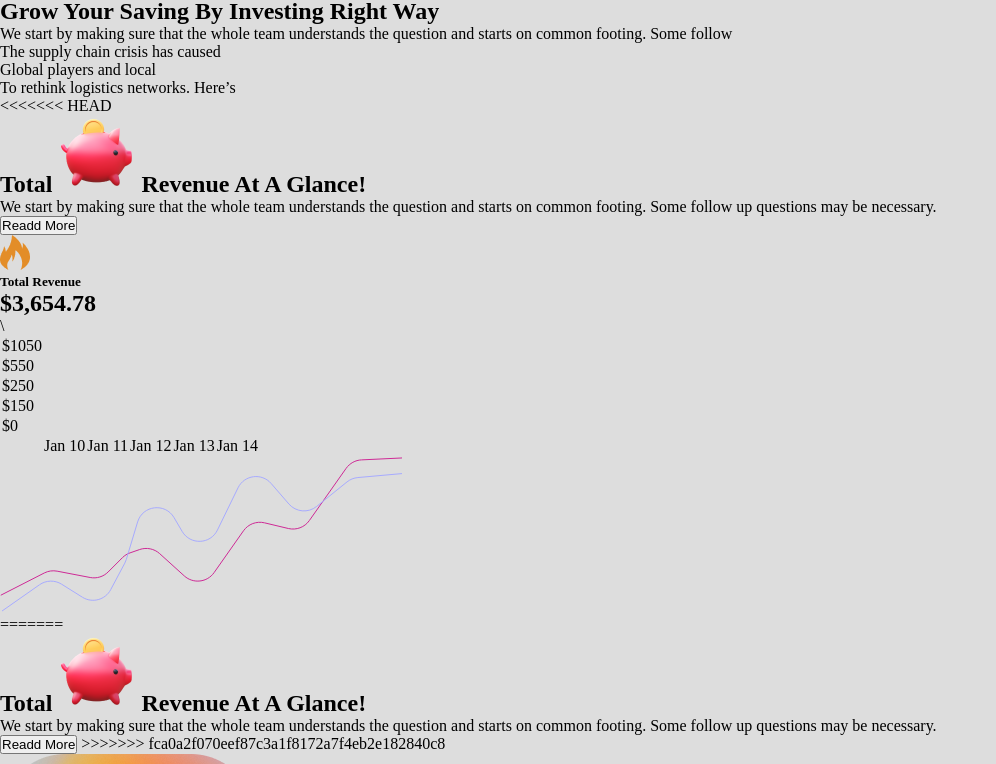
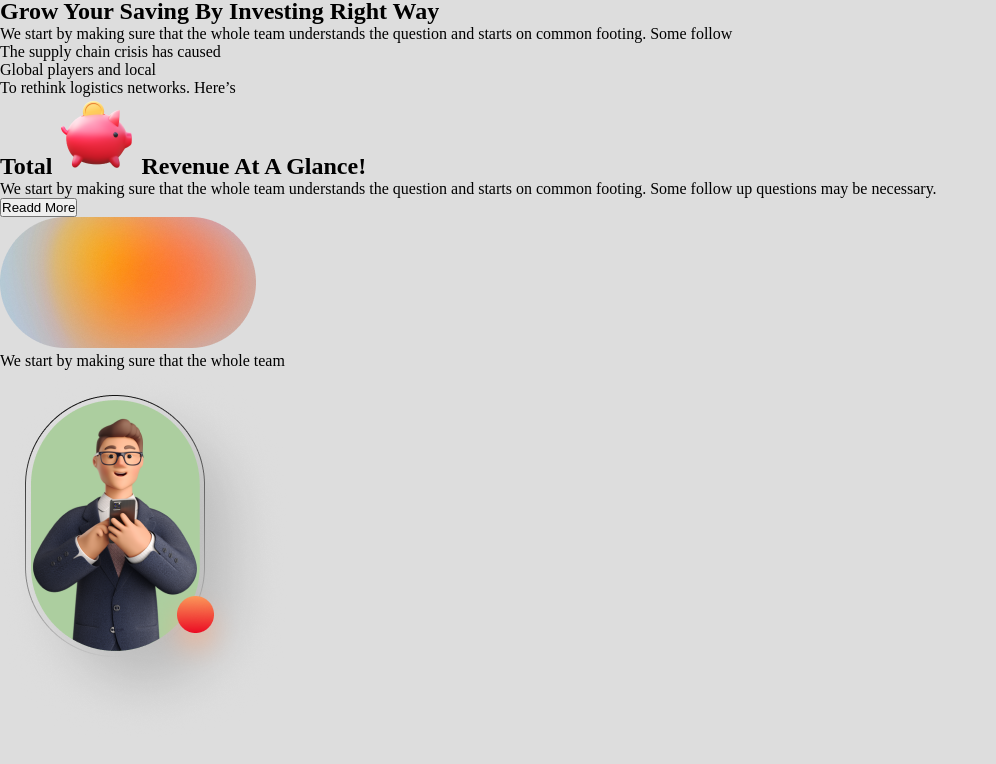
Before and after one commit to Bezu-re/bezu-re, a website: page index.html in a window 1280 px wide. Shown: the part 1697-2461 px from the top of the page, without its empty margins (0-996 px from the left). Drawn offline with Linux system fonts and the light colour scheme; a web font is replaced by a local one.

Commit message:
chanjenge from abbos

```diff
--- a/index.html
+++ b/index.html
@@ -194,60 +194,6 @@
           </div>
         </section>
         <section class="A_section_thyree">
-<<<<<<< HEAD
-            <div class="A_section_thyree_item">
-                <div class="A_section_thyree_item_child">
-                    <h1>Total <span>
-                        <img src="./Components/Abbos/image/3d-fluency-piggy-bank-with-coin 1.png" alt="">
-                    </span> Revenue
-                        At A Glance!</h1>
-                        <p>We start by making sure that the whole team understands the question and starts on common footing. Some follow up questions may be necessary.</p>
-                        <button>Readd More</button>
-                    </div>
-                <div class="A_section_thyree_item_child">
-                    <div class="A_section_thyree_item_child_1">
-                        <div class="A_section_thyree_item_child_1_img">
-                            <img src="./Components/Abbos/image/Vector.png" alt="">
-                        </div>
-                        <h5>Total Revenue</h5>
-                        <h1>$3,654.78</h1>
-                    </div>
-                    <div class="A_section_thyree_item_child_1">
-                        <table>
-                            <tr>
-                                <td>$1050</td>
-                            </tr>
-                            <tr>
-                                <td>$550</td>
-                            </tr>
-                            <tr>
-                                <td>$250</td>
-                            </tr>
-                            <tr>
-                                <td>$150</td>
-                            </tr>
-                            <tr>
-                                <td>$0</td>
-                            </tr>
-                            <tr>
-                                <td colspan="1"></td>\
-                                <td>Jan 10</td>
-                                <td>Jan 11</td>
-                                <td>Jan 12</td>
-                                <td>Jan 13</td>
-                                <td>Jan 14</td>
-                            </tr>
-                        </table>
-                        <span>
-                            <svg width="403" height="155" viewBox="0 0 403 155" fill="none" xmlns="http://www.w3.org/2000/svg">
-                                <path d="M0.775391 138.223L44.253 115.992C48.2207 113.964 52.7523 113.318 57.1287 114.158L90.1902 120.505C96.7053 121.756 103.417 119.695 108.106 115.003L122.48 100.623C124.615 98.4871 127.205 96.8624 130.058 95.8708L139.641 92.5394C146.546 90.139 154.21 91.697 159.63 96.6028L184.301 118.935C193.211 127 207.17 125.442 214.083 115.611L243.502 73.7718C248.213 67.0729 256.531 63.9224 264.497 65.82L288.355 71.5031C296.315 73.3992 304.627 70.2556 309.339 63.5667L346.136 11.3394C349.69 6.29601 355.372 3.1748 361.534 2.88121L402 0.953369" stroke="#CE2A96"/>
-                                <path d="M2.03906 154.019L39.5086 127.753C46.0943 123.137 54.8045 122.914 61.6173 127.189L82.4015 140.228C92.2376 146.398 105.244 142.924 110.692 132.67L124.803 106.111C125.415 104.959 125.913 103.75 126.29 102.501L137.624 64.9166C142.662 48.2104 165.182 45.5166 174.018 60.5631L182.186 74.4707C190.267 88.2319 210.419 87.4505 217.41 73.1048L238.029 30.7985C244.316 17.8983 261.741 15.6216 271.131 26.4736L288.893 47.0007C295.945 55.1501 308.186 56.2469 316.574 49.481L347.043 24.9047C350.123 22.4199 353.872 20.9049 357.814 20.5516L402 16.5916" stroke="#A7ABFF"/>
-                                </svg>
-
-                        </span>
-                    </div>
-                </div>
-=======
           <div class="A_section_thyree_item">
             <div class="A_section_thyree_item_child">
               <h1>
@@ -266,7 +212,6 @@
                 may be necessary.
               </p>
               <button>Readd More</button>
->>>>>>> fca0a2f070eef87c3a1f8172a7f4eb2e182840c8
             </div>
             <div class="A_section_thyree_item_child">
               <span> </span>
```
